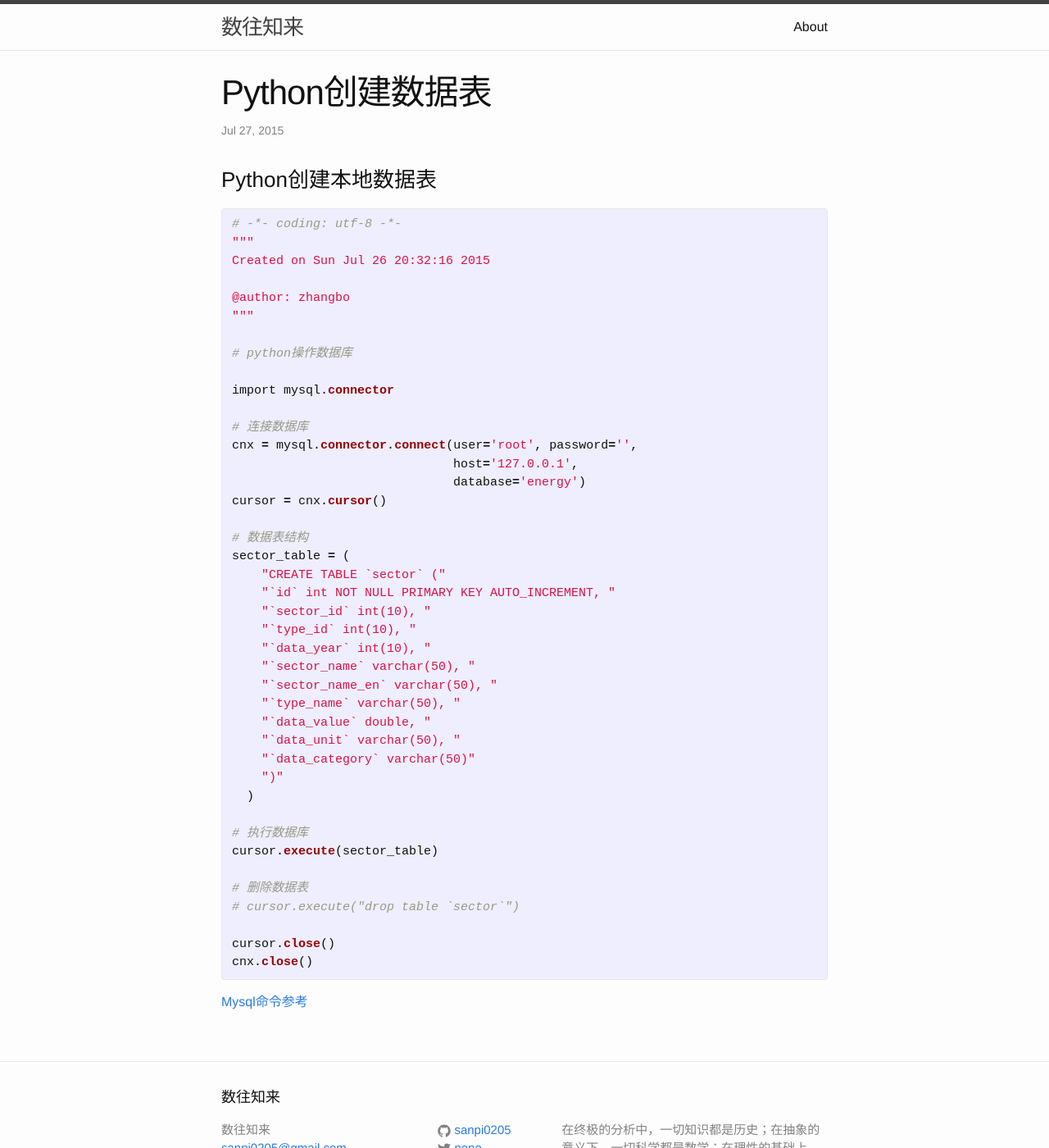
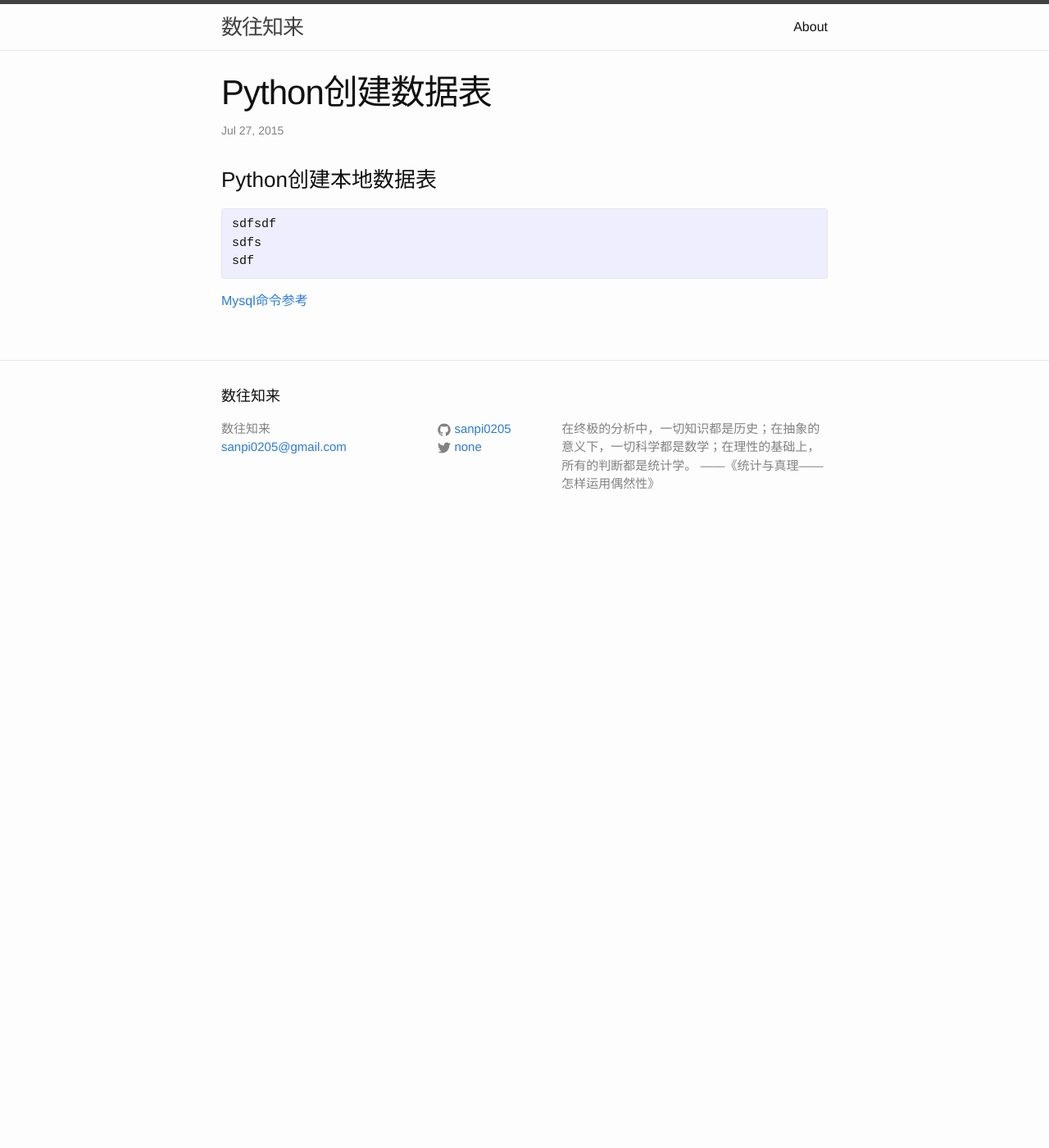
Before and after one commit to sanpi0205/sanpi0205.github.io, a Jekyll site: the page built from _posts/2015-07-27-python-create-table.markdown, in a window 1280 px wide and 1400 px high. Shown: the whole window at 82% size. Built offline with Jekyll 4.4.1, drawn with Linux system fonts in a browser that asks for light colours.

Commit message:
python create table

```diff
--- a/_posts/2015-07-27-python-create-table.markdown
+++ b/_posts/2015-07-27-python-create-table.markdown
@@ -8,48 +8,10 @@ categories: Python
 ### Python创建本地数据表
 
 {% highlight ruby %}
+sdfsdf
+sdfs
+sdf
 
-# -*- coding: utf-8 -*-
-"""
-Created on Sun Jul 26 20:32:16 2015
-
-@author: zhangbo
-"""
-
-# python操作数据库
-
-import mysql.connector
-
-# 连接数据库
-cnx = mysql.connector.connect(user='root', password='',
-                              host='127.0.0.1',
-                              database='energy')
-cursor = cnx.cursor()
-
-# 数据表结构
-sector_table = (
-    "CREATE TABLE `sector` ("
-    "`id` int NOT NULL PRIMARY KEY AUTO_INCREMENT, "
-    "`sector_id` int(10), "
-    "`type_id` int(10), "
-    "`data_year` int(10), "
-    "`sector_name` varchar(50), "
-    "`sector_name_en` varchar(50), "
-    "`type_name` varchar(50), "
-    "`data_value` double, "
-    "`data_unit` varchar(50), "
-    "`data_category` varchar(50)"
-    ")"
-  )
-
-# 执行数据库
-cursor.execute(sector_table)
-
-# 删除数据表
-# cursor.execute("drop table `sector`")
-
-cursor.close()
-cnx.close()
 
 {% endhighlight %}
 
```
